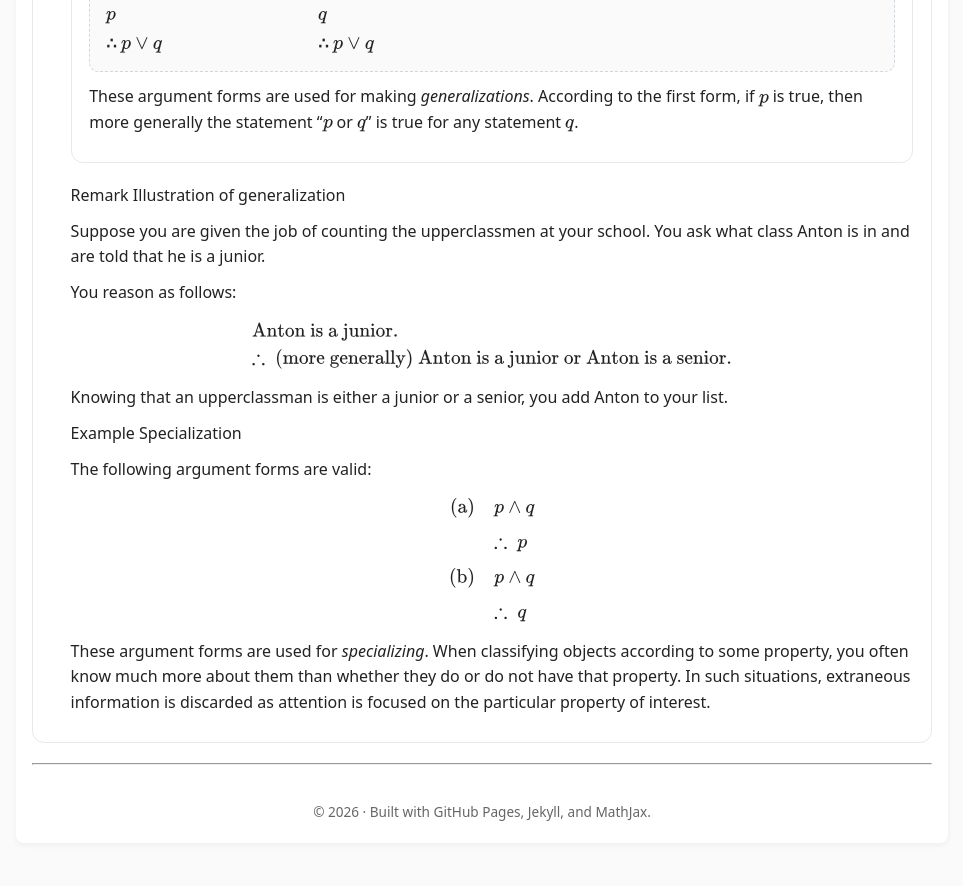
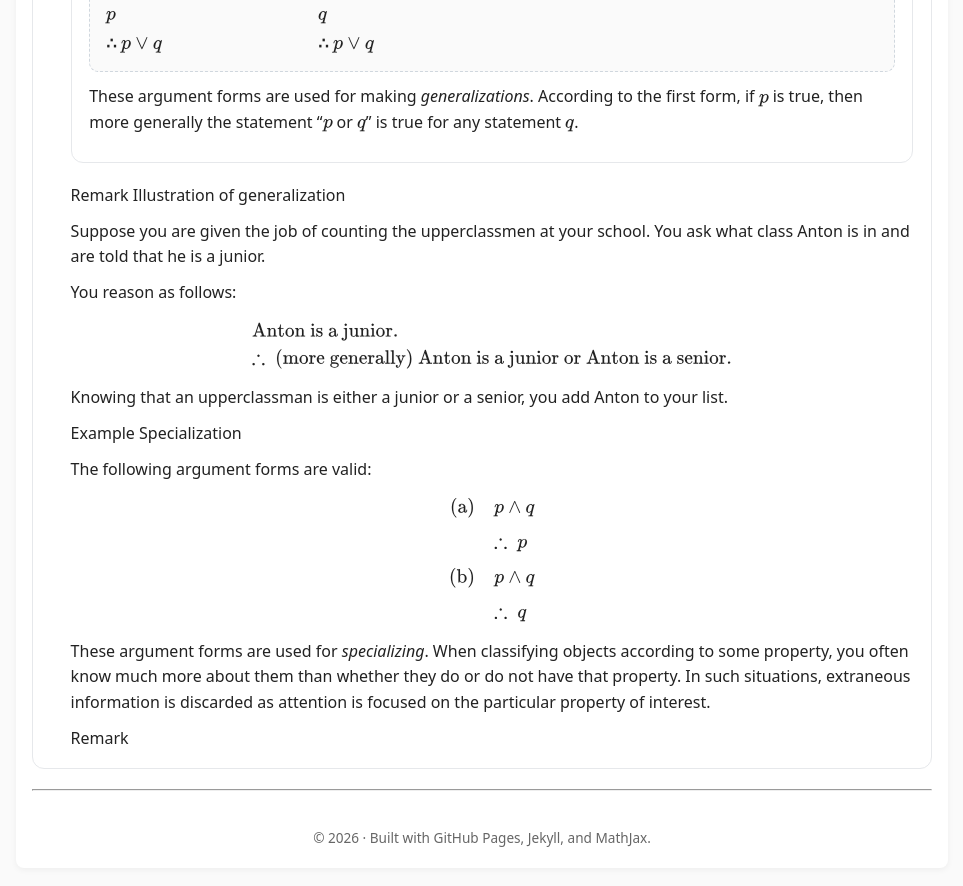
Before and after one commit to SaleemKamaludin/SaleemKamaludin.github.io, a Jekyll site: the page built from courses/comp1604/lecture-notes/lecture-01/index.md, in a window 1280 px wide and 900 px high, scrolled down 6179 px. Shown: the top 886 px of the window, without its empty margins (158-1121 px from the left). Built offline with Jekyll 4.4.1, drawn with Linux system fonts in a browser that asks for light colours.

Commit message:
Update index.md

```diff
--- a/courses/comp1604/lecture-notes/lecture-01/index.md
+++ b/courses/comp1604/lecture-notes/lecture-01/index.md
@@ -2077,3 +2077,4 @@ In such situations, extraneous information is discarded as attention is focused
 
 <section class="remark" id="rem-specialization-illustration" aria-labelledby="rem-title-specialization-illustration">
   <div class="remark__header">
+    <span class="remark__label">Remark</span>
```
